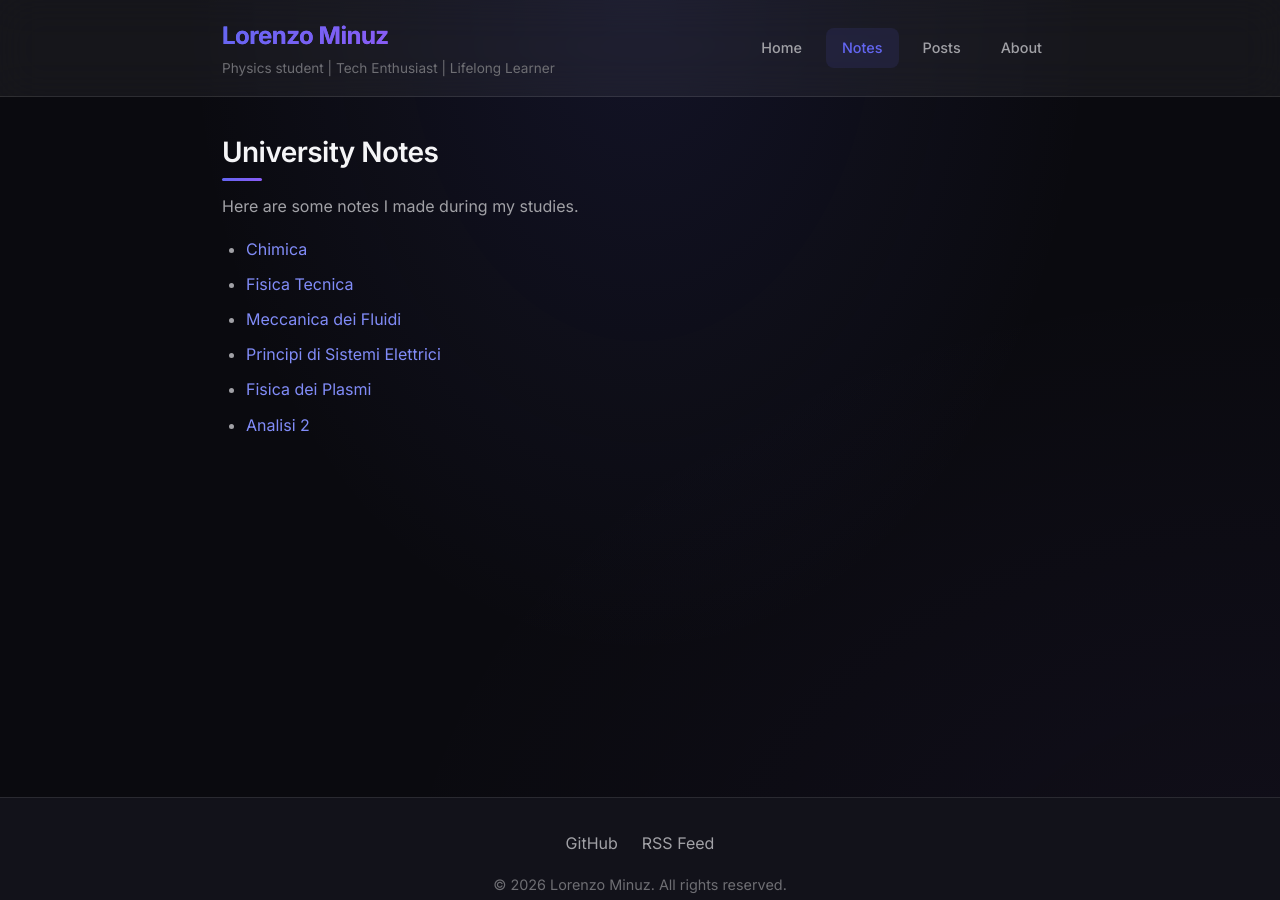
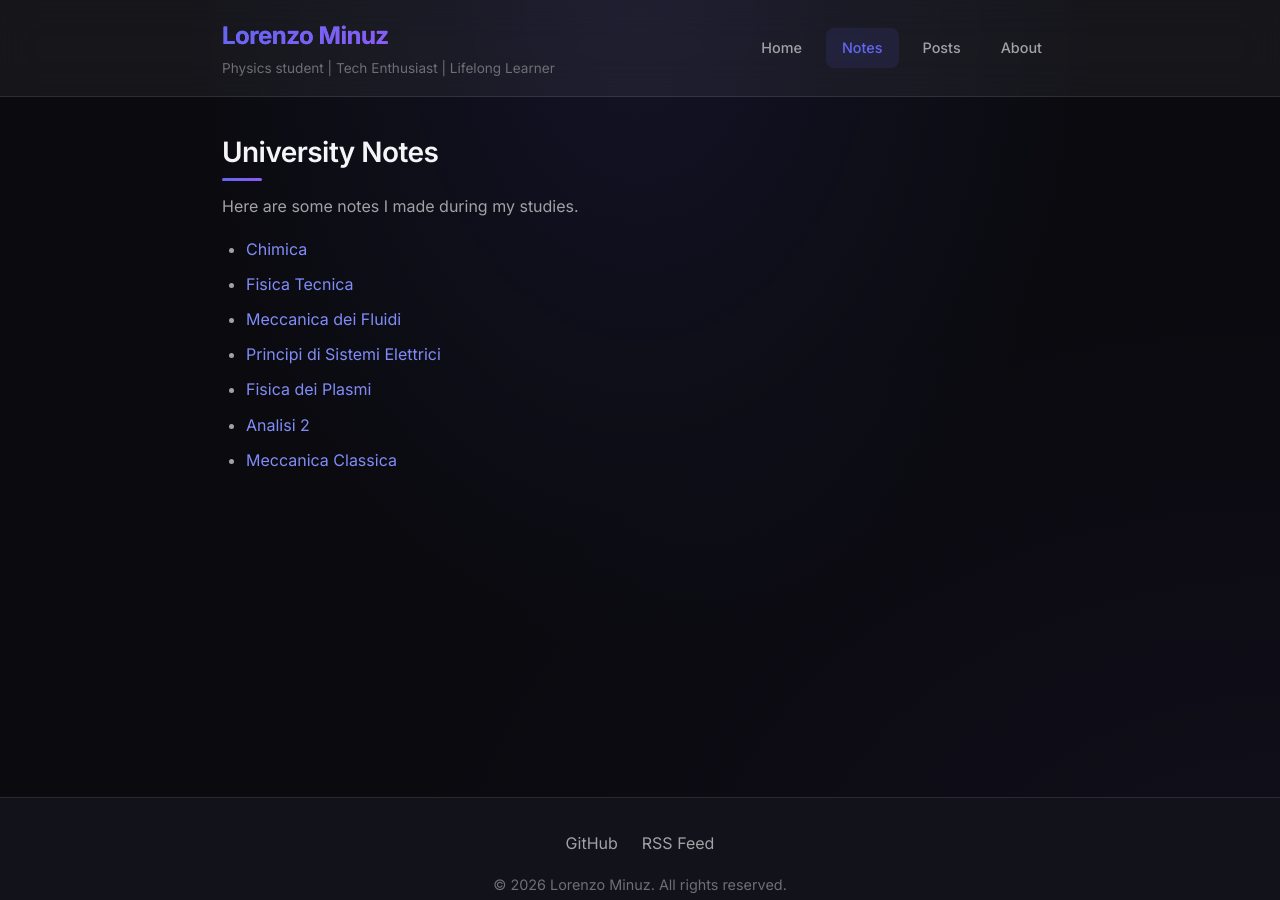
Before and after one commit to LM0516/LM0516.github.io, a Jekyll site: the page built from notes.markdown, in a window 1280 px wide and 900 px high. Built offline with Jekyll 4.4.1, drawn with Linux system fonts in a browser that asks for light colours.

Commit message:
added new notes

```diff
--- a/notes.markdown
+++ b/notes.markdown
@@ -14,3 +14,4 @@ Here are some notes I made during my studies.
 * [Principi di Sistemi Elettrici](/pdf/Appunti_Principi_di_sistemi_elettrici.pdf)
 * [Fisica dei Plasmi](/pdf/Appunti_Fisica_dei_Plasmi.pdf)
 * [Analisi 2](/pdf/Appunti_Analisi_2.pdf)
+* [Meccanica Classica](/pdf/Appunti_Meccanica_Classica.pdf)
```
Also changed, not shown: 1 other file.
